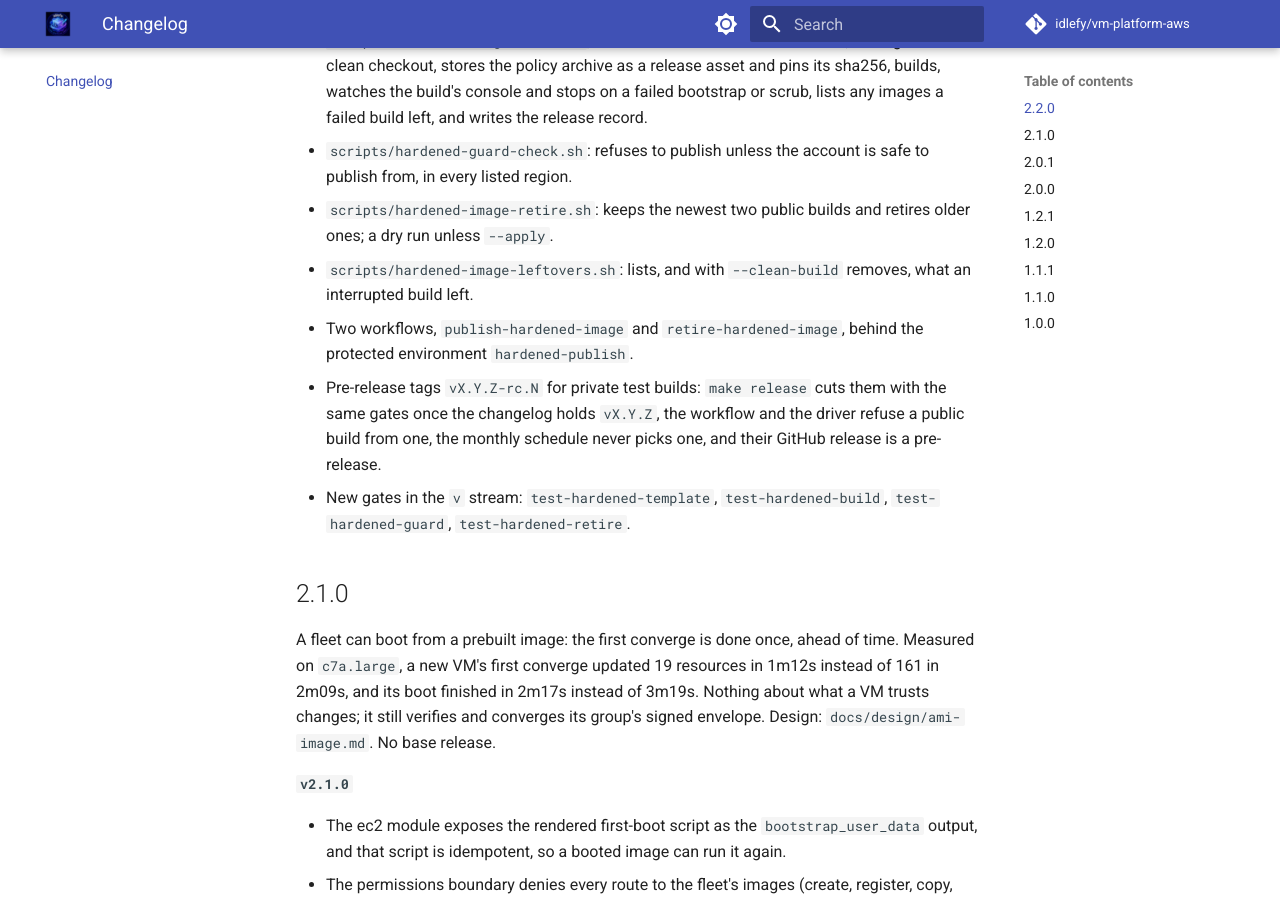
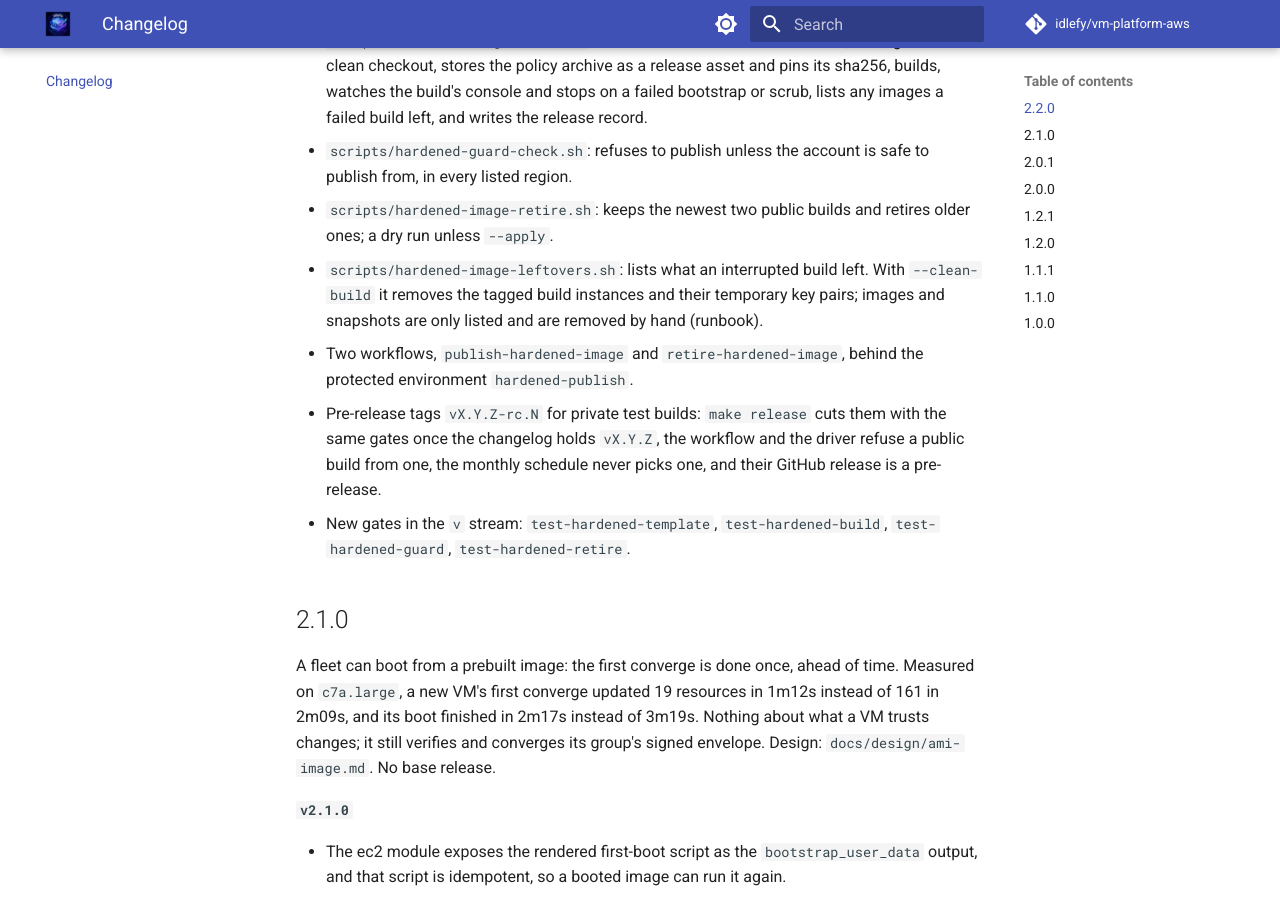
Before and after one commit to idlefy/vm-platform-aws, an MkDocs documentation site: the page built from docs/changelog.md, in a window 1280 px wide and 900 px high, scrolled down 2084 px. Built offline with MkDocs 1.6.1 and Material for MkDocs 9.7.7, drawn with Linux system fonts in a browser that asks for light colours; comment, search, counter and statistics services are not loaded.

Commit message:
fix(release): fail closed when the rc lookup of the final tag fails; leftovers wording

```diff
--- a/docs/changelog.md
+++ b/docs/changelog.md
@@ -93,8 +93,10 @@ publishes it from Idlefy's account to the regions of
   is safe to publish from, in every listed region.
 - `scripts/hardened-image-retire.sh`: keeps the newest two public builds and
   retires older ones; a dry run unless `--apply`.
-- `scripts/hardened-image-leftovers.sh`: lists, and with `--clean-build`
-  removes, what an interrupted build left.
+- `scripts/hardened-image-leftovers.sh`: lists what an interrupted build
+  left. With `--clean-build` it removes the tagged build instances and their
+  temporary key pairs; images and snapshots are only listed and are removed
+  by hand (runbook).
 - Two workflows, `publish-hardened-image` and `retire-hardened-image`, behind
   the protected environment `hardened-publish`.
 - Pre-release tags `vX.Y.Z-rc.N` for private test builds: `make release`
```
Also changed, not shown: docs/design/hardened-image.md (+2 -2 lines), docs/runbook.md (+3 -1 lines), 2 other files.
